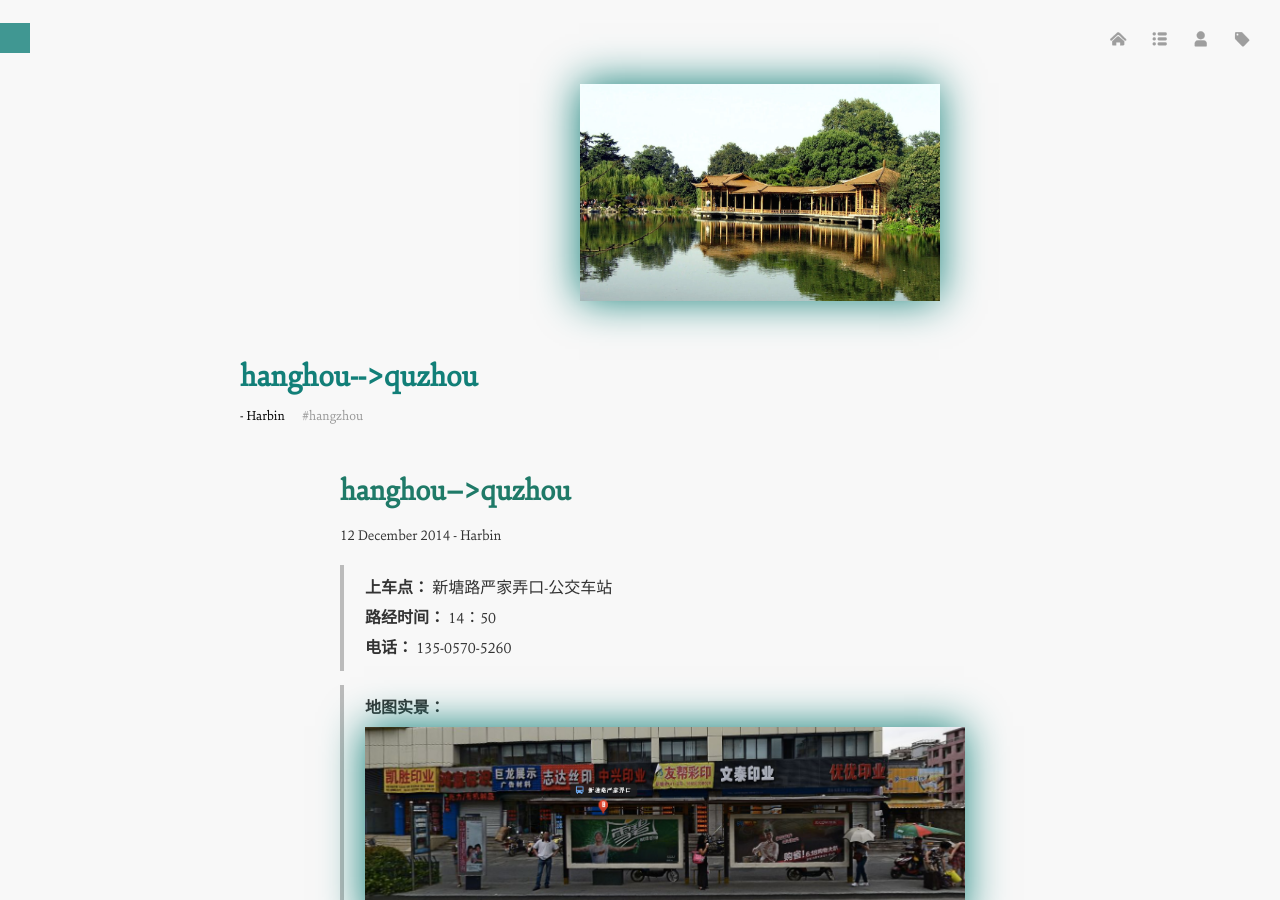
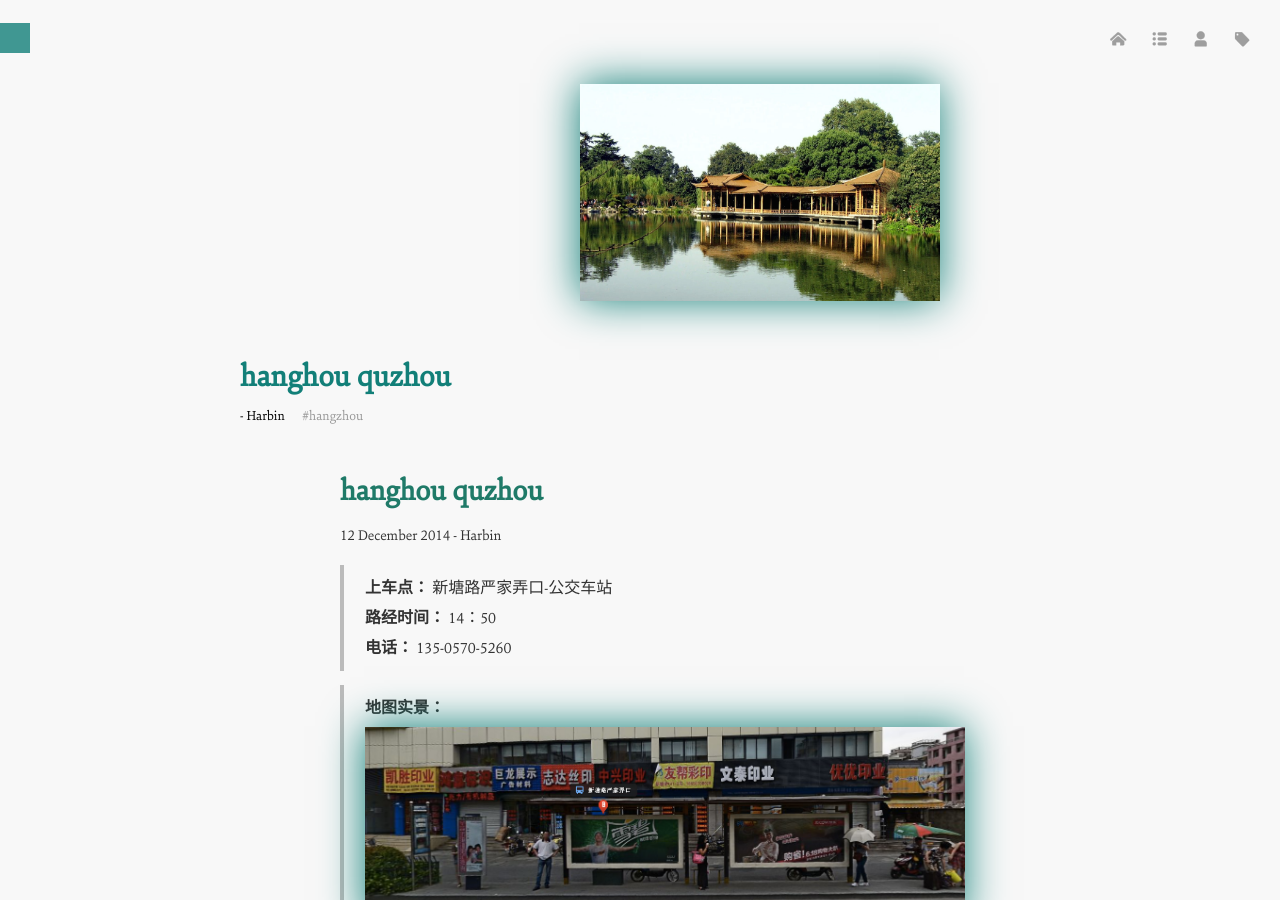
Before and after one commit to KevinIsCool/Kevin, a Jekyll site: the page built from hannah/index.md, in a window 1280 px wide and 900 px high. Built offline with Jekyll 4.4.1, drawn with Linux system fonts in a browser that asks for light colours; Markdown is read by kramdown in place of the engine named in the settings; comment, search, counter and statistics services are not loaded.

Commit message:
20141212

```diff
--- a/hannah/index.md
+++ b/hannah/index.md
@@ -1,6 +1,6 @@
 ---
 layout: post
-title: hanghou-->quzhou
+title: hanghou  quzhou
 logo: http://www.llokt.com/Kevin/images/201412/StillU.png
 category: Life
 tags:
```
